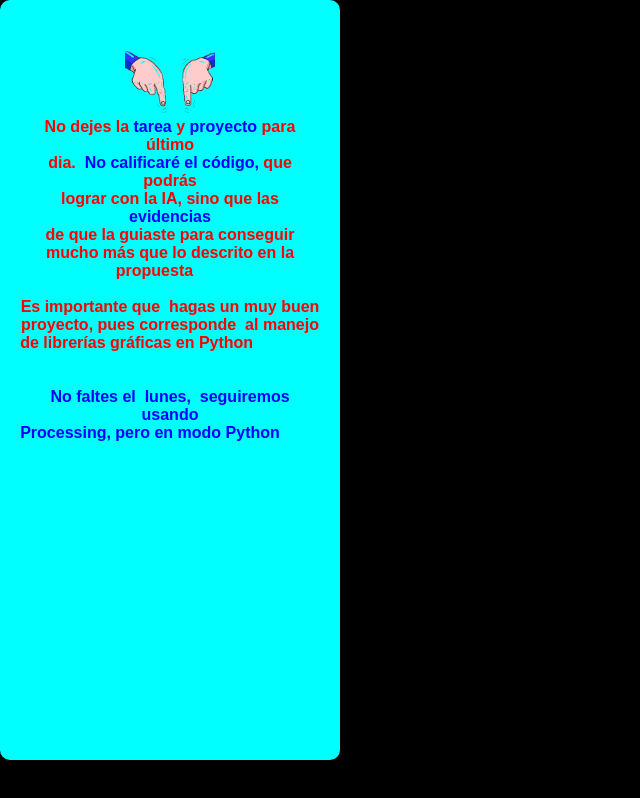
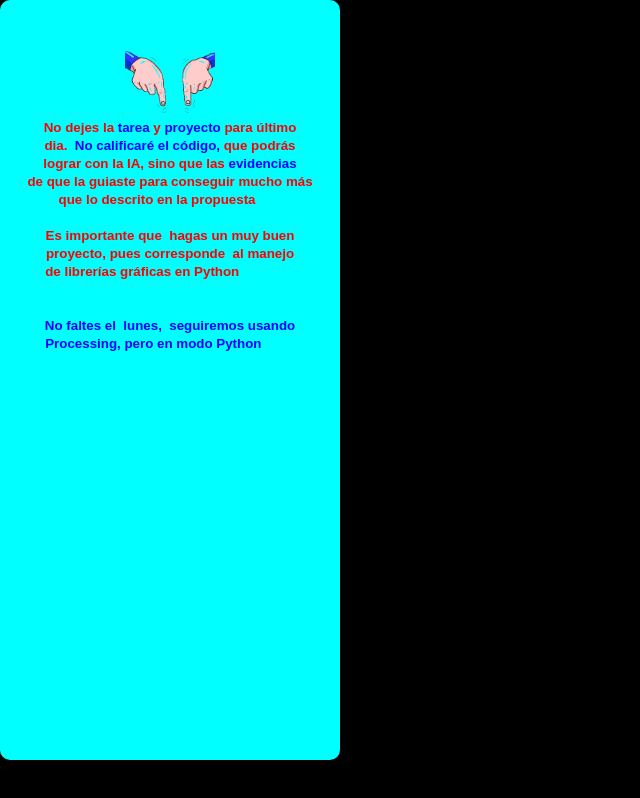
Before and after one commit to gmcon/notifica, a website: page index.html in a window 1280 px wide. Shown: the whole page, without its empty margins (0-640 px from the left). Drawn offline with Linux system fonts and the light colour scheme.

Commit message:
Update index.html

```diff
--- a/index.html
+++ b/index.html
@@ -10,7 +10,7 @@
 <body bg="black">
 <div class="container" style="position: absolute; left: 0pt; top: 0pt; width: 300px; height: 90%;">
 
-<font color="red"><b>                                             <br>
+<font color="red"><b><small>                                            <br>
 <img style="width: 30%; alt="dd" src="dd.gif">                     <br>
 No dejes la
 <font color="blue">tarea
```
